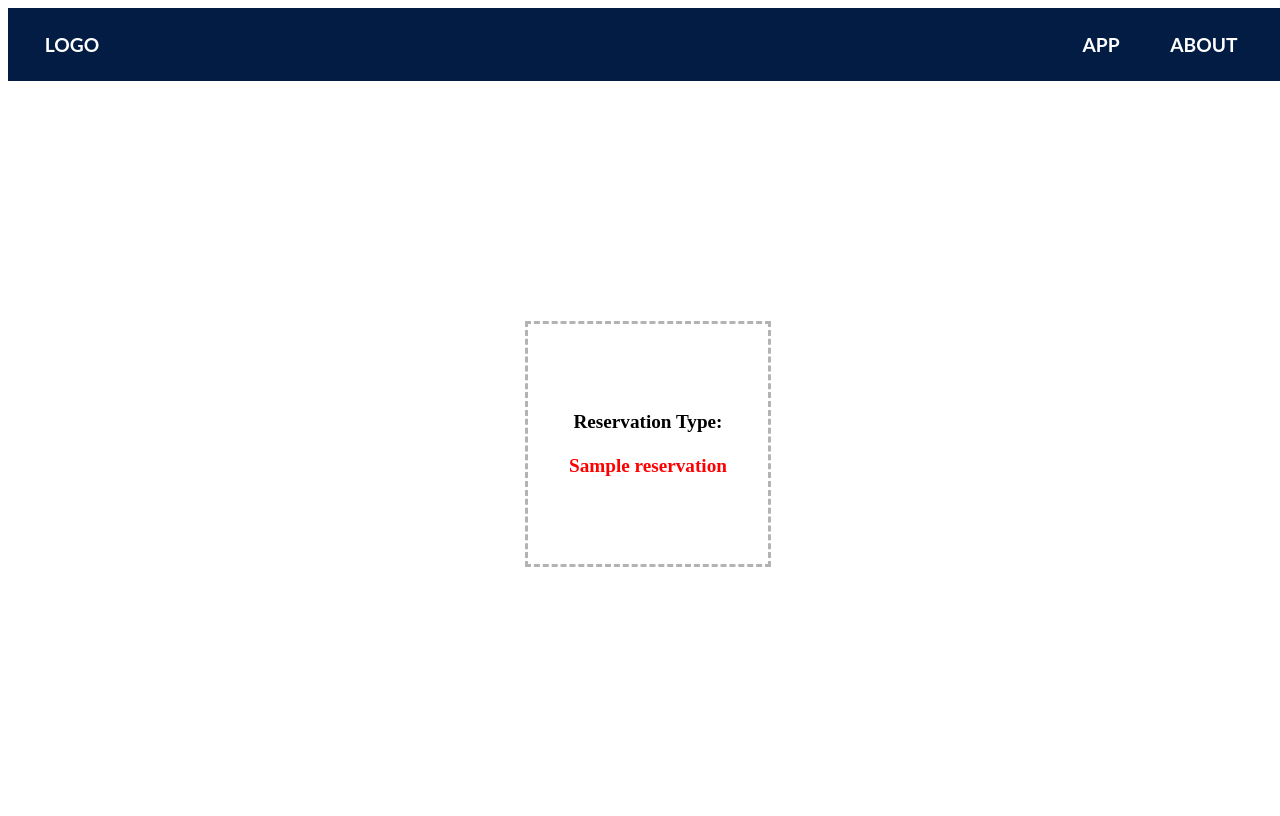
After one commit to amcmaste/travelapp, a Flask app: template app/templates/reservation.html in a window 1280 px wide. The commit adds this page. Run offline with Flask 2, Linux system fonts and the light colour scheme; the template is opened without the code that fills it: most values are stand-ins (such as "Sample title", 1, 10 or a date in 2020).

Commit message:
Reservation looking working

```diff
--- a/app/routes.py
+++ b/app/routes.py
@@ -2,15 +2,17 @@ from flask import render_template, flash, redirect, request
 from app import app
 from app.forms import InputForm
 from app.reservations import Reservations
+from app.functions import retrieve
 
 @app.route('/', methods=['GET', 'POST'])
 @app.route('/index', methods=['GET', 'POST'])
 def index():
 	code = ""
 	form = InputForm()
+	res = Reservations.create_dummies()
 
 	if request.method == 'POST' and form.validate_on_submit():
-		code = request.form['confirmation']
-		return render_template('form.html', form=form, code=code)
+		reservation = retrieve(request.form['confirmation'], res)
+		return render_template('reservation.html', reservation=reservation)
 	else:
 		return render_template('form.html', form=form, code=code)
--- a/app/static/styles/travelapp.css
+++ b/app/static/styles/travelapp.css
@@ -75,3 +75,19 @@ form {
   height: 25vh;
   width: 25vh;
 }
+
+#reservation {
+
+}
+
+#current-reservation {
+  font-size: 1.2em;
+  font-weight: bold;
+  text-align: center;
+}
+
+#code {
+  color: red;
+  font-weight: bold;
+  text-align: center;
+}
--- a/app/templates/form.html
+++ b/app/templates/form.html
@@ -9,9 +9,6 @@
 			  <p id="code">
                 {{ form.confirmation(size=6) }}
               </p>
-			  <p id="current" style="font-size: 0.8em">
-			    Current code: <span  style="color: red;">{{ code }}</span>
-			  </p>
               <p id="submit">{{ form.submit() }}</p>
             </form>
 {% endblock %}
--- /dev/null
+++ b/app/templates/reservation.html
@@ -0,0 +1,9 @@
+{% extends "index.html" %}
+
+{% block content %}
+            <div id="reservation">
+			  <p id="current-reservation">
+			    Reservation Type:<br><br><span id="code">{{ reservation }}</span>
+			  </p>
+            <div>
+{% endblock %}
```
Also changed, not shown: app/functions.py (added, +7 -0 lines).
